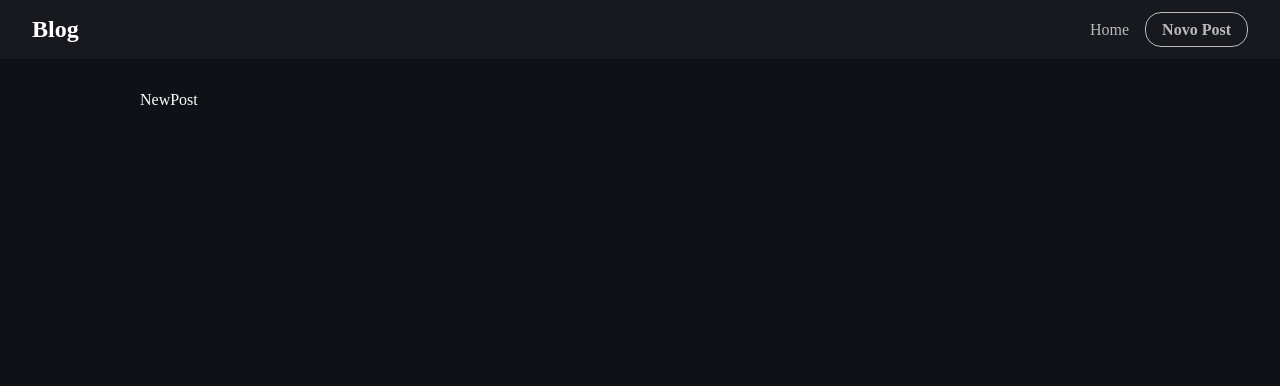
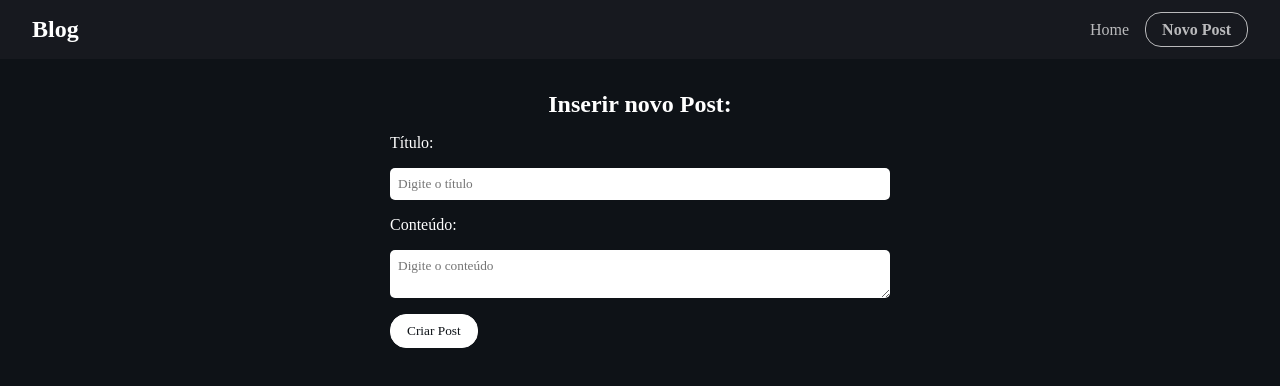
Before and after one commit to JoneilsonLima/blog-react-axios, a React (Vite) app: page /new in a window 1280 px wide. Shown: the top 386 px of the page. Built offline with nearby package versions, Linux system fonts and the light colour scheme; a web font is replaced by a local one.

Commit message:
feat: página de novo post

```diff
--- /dev/null
+++ b/src/routes/NewPost.css
@@ -0,0 +1,27 @@
+.new-post h2 {
+    text-align: center;
+    margin-bottom: 1rem;
+}
+
+form {
+    max-width: 500px;
+    width: 100%;
+    margin: 0 auto;
+}
+
+.form-control {
+    display: flex;
+    flex-direction: column;
+    margin-bottom: 1rem;
+}
+
+.form-control label {
+    margin-bottom: 1rem;
+}
+
+.form-control input,
+.form-control textarea {
+    padding: .5rem;
+    border-radius: 5px;
+    border: none;
+}
--- a/src/routes/NewPost.jsx
+++ b/src/routes/NewPost.jsx
@@ -1,7 +1,32 @@
+import './NewPost.css';
+
 const NewPost = () => {
   return (
-    <div>NewPost</div>
-  )
-}
+    <div className="new-post">
+      <h2>Inserir novo Post:</h2>
+      <form>
+        <div className="form-control">
+          <label htmlFor="title">Título:</label>
+          <input
+            type="text"
+            id="title"
+            name="title"
+            placeholder="Digite o título"
+          />
+        </div>
+        <div className="form-control">
+          <label htmlFor="body">Conteúdo:</label>
+          <textarea
+            type="text"
+            id="body"
+            name="body"
+            placeholder="Digite o conteúdo"
+          />
+        </div>
+        <input type="submit" value='Criar Post' className="btn"/>
+      </form>
+    </div>
+  );
+};
 
-export default NewPost
+export default NewPost;
```
